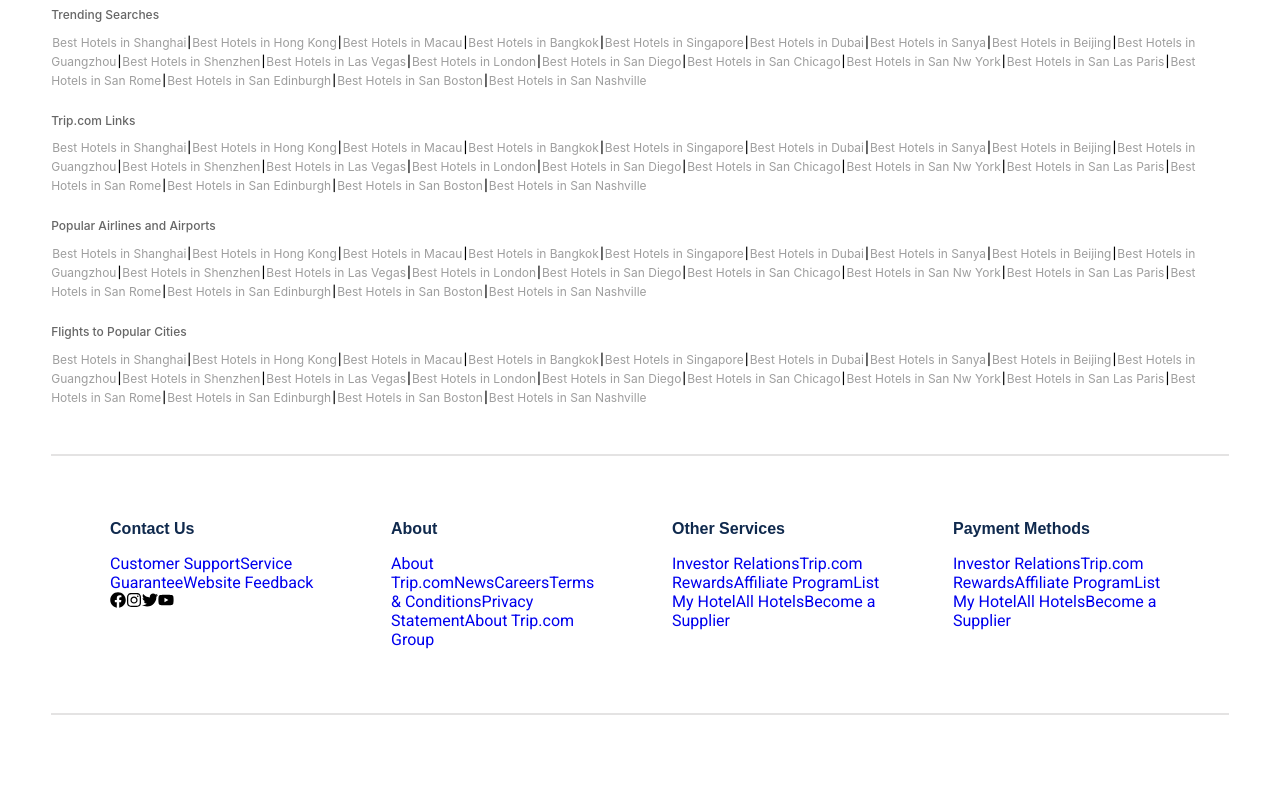
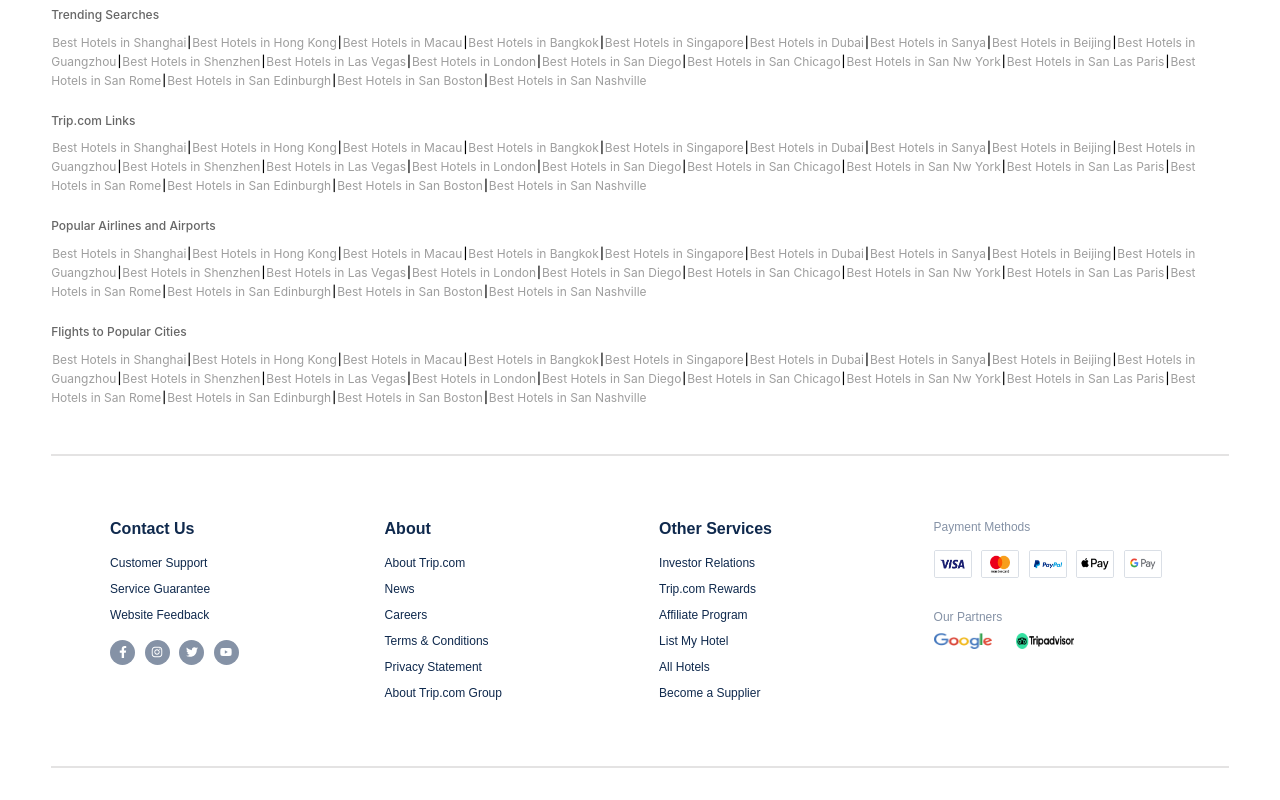
Before and after one commit to techshomez/trip, a React (Vite) app: page / in a window 1280 px wide. Shown: the part 3682-4482 px from the top of the page. Before the commit the page ends 4429 px from the top, so only its background shows below. Built offline with nearby package versions, Linux system fonts and the light colour scheme.

Commit message:
footer main section

```diff
--- a/src/components/common/footer/footer.css
+++ b/src/components/common/footer/footer.css
@@ -28,3 +28,96 @@
   padding-bottom: 1rem;
   font-family: arial, sans-serif;
 }
+
+.footer .container .footer-items .last {
+  font-size: 12px;
+  font-weight: 400;
+  line-height: 14px;
+  color: #8592a6;
+  padding-bottom: 1rem;
+  font-family: arial, sans-serif;
+}
+
+.footer .container .footer-items .footer-link {
+  display: flex;
+  flex-direction: column;
+  gap: 0.5rem;
+}
+
+.footer .container .footer-items .footer-link a {
+  font-size: 12px;
+  line-height: 18px;
+  font-weight: 400;
+  color: #0f294d;
+  font-family: arial, sans-serif;
+}
+
+.footer .container .footer-items .footer-link a:hover {
+  color: #3264ff;
+  text-decoration: underline;
+}
+
+.footer .container .footer-items .social-link {
+  margin-top: 1rem;
+  display: flex;
+  align-items: center;
+  gap: 0.6rem;
+}
+
+.footer .container .footer-items .social-link i {
+  display: flex;
+  justify-content: center;
+  align-items: center;
+  font-size: 12px;
+  line-height: 12px;
+  font-weight: 400;
+  width: 25px;
+  height: 25px;
+  cursor: pointer;
+  background-color: #8592a6;
+  color: #fff;
+  border-radius: 50%;
+}
+
+.footer .container .footer-items .footer-img {
+  display: flex;
+  align-items: center;
+  gap: 0.1rem;
+}
+
+.footer .container .footer-items .footer-img img {
+  display: inline-block;
+  width: 36px;
+  height: 26px;
+  margin: 0px 8px 8px 0px;
+  border: 1px solid #dadfe6;
+  border-radius: 2px;
+}
+
+.footer .container .footer-items .partners {
+  display: flex;
+  flex-direction: column;
+  gap: 0.1rem;
+}
+
+.footer .container .footer-items .partners h2 {
+  font-size: 12px;
+  line-height: 14px;
+  font-weight: 400;
+  color: #8592a6;
+  padding-top: 1.5rem;
+  font-family: arial, sans-serif;
+}
+
+.footer .container .footer-items .partners .partner_list {
+  display: flex;
+  gap: 1rem;
+  margin-top: -0.5rem;
+}
+
+.footer .container .footer-items .partners .partner_list img {
+  display: inline-block;
+  width: 58px;
+  height: 16px;
+  margin: 0px 8px 8px 0px;
+}
--- a/src/components/common/footer/index.jsx
+++ b/src/components/common/footer/index.jsx
@@ -25,7 +25,7 @@
             </div>
             <div className="social-link">
               <i>
-                <FaFacebook />
+                <FaFacebookF />
               </i>
               <i>
                 <FaInstagram />
@@ -60,15 +60,21 @@
               <Link to="">Become a Supplier</Link>
             </div>
           </div>
-          <div className="footer-items">
-            <h2>Payment Methods</h2>
-            <div className="footer-link">
-              <Link to="">Investor Relations</Link>
-              <Link to="">Trip.com Rewards</Link>
-              <Link to="">Affiliate Program</Link>
-              <Link to="">List My Hotel</Link>
-              <Link to="">All Hotels</Link>
-              <Link to="">Become a Supplier</Link>
+          <div className="footer-items last">
+            <h2 className="last">Payment Methods</h2>
+            <div className="footer-img">
+              <img src="/assets/visa.png" alt="" />
+              <img src="/assets/master-card.png" alt="" />
+              <img src="/assets/paypal.png" alt="" />
+              <img src="/assets/apple-pay.png" alt="" />
+              <img src="/assets/google-pay.png" alt="" />
+            </div>
+            <div className="partners">
+              <h2>Our Partners</h2>
+              <div className="partner_list">
+                <img src="assets/google.png" alt="" />
+                <img src="assets/tripadvisor.png" alt="" />
+              </div>
             </div>
           </div>
         </div>
```
